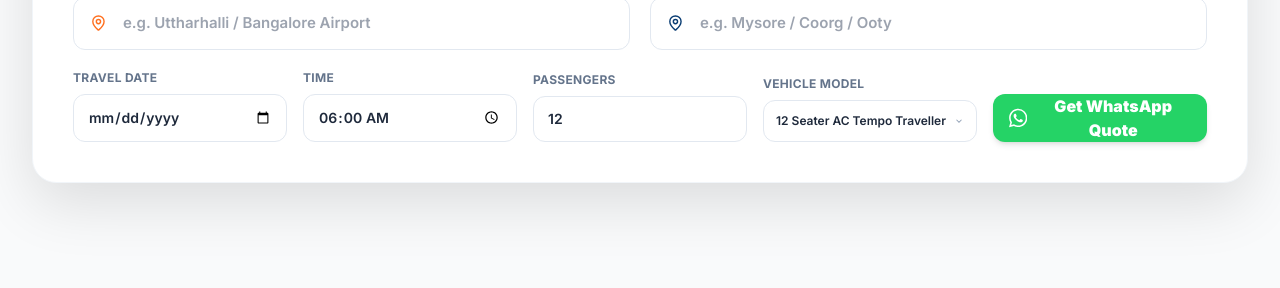
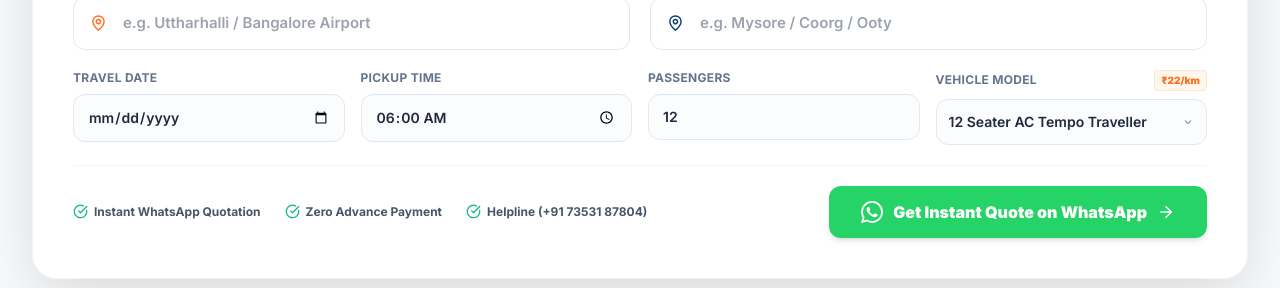
Before and after one commit to yeshwanth7259/triprides, a Next.js app in the folder frontend/: page / in a window 1280 px wide. Shown: the part 828-1116 px from the top of the page. Built offline with nearby package versions, Linux system fonts and the light colour scheme.

Commit message:
style: perfect alignment for search card with 4-column inputs and dedicated WhatsApp action bar

```diff
--- a/frontend/app/page.tsx
+++ b/frontend/app/page.tsx
@@ -232,36 +232,39 @@ _Please send me the formal quotation and confirm vehicle availability._`;
               {karnatakaLocations.map(loc => <option key={loc} value={loc} />)}
             </datalist>
 
-            <div className="grid grid-cols-2 md:grid-cols-5 gap-4 items-end">
+            <div className="grid grid-cols-2 md:grid-cols-4 gap-4 mb-5">
+              {/* 1. Travel Date */}
               <div className="relative">
                 <label className="block text-xs font-bold text-slate-500 mb-2 uppercase tracking-wide">Travel Date</label>
-                <div className="relative border rounded-xl border-slate-200 flex items-center focus-within:border-[#0A3D73] transition-colors">
+                <div className="relative border rounded-xl border-slate-200 flex items-center focus-within:border-[#0A3D73] bg-slate-50/50 hover:border-slate-300 transition-colors">
                   <input
                     type="date"
                     required
-                    className="w-full bg-transparent px-3.5 py-3 outline-none text-slate-800 font-semibold text-sm"
+                    className="w-full bg-transparent px-3.5 py-3 outline-none text-slate-800 font-semibold text-sm cursor-pointer"
                     value={form.date}
                     onChange={e => setForm({ ...form, date: e.target.value })}
                   />
                 </div>
               </div>
 
+              {/* 2. Pickup Time */}
               <div className="relative">
-                <label className="block text-xs font-bold text-slate-500 mb-2 uppercase tracking-wide">Time</label>
-                <div className="relative border rounded-xl border-slate-200 flex items-center focus-within:border-[#0A3D73] transition-colors">
+                <label className="block text-xs font-bold text-slate-500 mb-2 uppercase tracking-wide">Pickup Time</label>
+                <div className="relative border rounded-xl border-slate-200 flex items-center focus-within:border-[#0A3D73] bg-slate-50/50 hover:border-slate-300 transition-colors">
                   <input
                     type="time"
                     required
-                    className="w-full bg-transparent px-3.5 py-3 outline-none text-slate-800 font-semibold text-sm"
+                    className="w-full bg-transparent px-3.5 py-3 outline-none text-slate-800 font-semibold text-sm cursor-pointer"
                     value={form.time}
                     onChange={e => setForm({ ...form, time: e.target.value })}
                   />
                 </div>
               </div>
 
+              {/* 3. Passengers */}
               <div className="relative">
                 <label className="block text-xs font-bold text-slate-500 mb-2 uppercase tracking-wide">Passengers</label>
-                <div className="relative border rounded-xl border-slate-200 flex items-center focus-within:border-[#0A3D73] transition-colors">
+                <div className="relative border rounded-xl border-slate-200 flex items-center focus-within:border-[#0A3D73] bg-slate-50/50 hover:border-slate-300 transition-colors">
                   <input
                     type="number"
                     min="1"
@@ -274,11 +277,17 @@ _Please send me the formal quotation and confirm vehicle availability._`;
                 </div>
               </div>
 
-              <div className="relative col-span-2 md:col-span-1">
-                <label className="block text-xs font-bold text-slate-500 mb-2 uppercase tracking-wide">Vehicle Model</label>
-                <div className="relative border rounded-xl border-slate-200 flex items-center focus-within:border-[#0A3D73] transition-colors">
+              {/* 4. Vehicle Model */}
+              <div className="relative">
+                <div className="flex items-center justify-between mb-2">
+                  <label className="text-xs font-bold text-slate-500 uppercase tracking-wide">Vehicle Model</label>
+                  <span className="text-[10px] font-black text-[#FF7020] bg-orange-50 px-1.5 py-0.5 rounded border border-orange-200/50">
+                    {getEstimatedPrice().split('(')[0].trim()}
+                  </span>
+                </div>
+                <div className="relative border rounded-xl border-slate-200 flex items-center focus-within:border-[#0A3D73] bg-slate-50/50 hover:border-slate-300 transition-colors">
                   <select
-                    className="w-full bg-transparent px-3 py-3 outline-none text-slate-800 font-semibold text-xs appearance-none cursor-pointer"
+                    className="w-full bg-transparent px-3 py-3 outline-none text-slate-800 font-semibold text-xs sm:text-sm appearance-none cursor-pointer pr-8"
                     value={form.vehicleInfo}
                     onChange={e => setForm({ ...form, vehicleInfo: e.target.value })}
                   >
@@ -287,19 +296,38 @@ _Please send me the formal quotation and confirm vehicle availability._`;
                     ))}
                   </select>
                   <div className="absolute right-3 pointer-events-none text-slate-400">
-                    <svg width="10" height="10" viewBox="0 0 24 24" fill="none" stroke="currentColor" strokeWidth="2.5"><path d="M6 9l6 6 6-6" /></svg>
+                    <svg width="12" height="12" viewBox="0 0 24 24" fill="none" stroke="currentColor" strokeWidth="2.5"><path d="M6 9l6 6 6-6" /></svg>
                   </div>
                 </div>
+              </div>
+            </div>
+
+            {/* Row 3: Dedicated Action Bar with Beautifully Aligned WhatsApp Button & Trust Badges */}
+            <div className="pt-5 border-t border-slate-100 flex flex-col sm:flex-row items-center justify-between gap-4">
+              <div className="flex flex-wrap items-center justify-center sm:justify-start gap-3 sm:gap-6 text-xs font-bold text-slate-500">
+                <span className="flex items-center gap-1.5 text-slate-600">
+                  <CheckCircle size={15} className="text-emerald-500 shrink-0" />
+                  <span>Instant WhatsApp Quotation</span>
+                </span>
+                <span className="flex items-center gap-1.5 text-slate-600">
+                  <CheckCircle size={15} className="text-emerald-500 shrink-0" />
+                  <span>Zero Advance Payment</span>
+                </span>
+                <span className="flex items-center gap-1.5 text-slate-600 hidden md:flex">
+                  <CheckCircle size={15} className="text-emerald-500 shrink-0" />
+                  <span>Helpline ({CONTACT_PHONE})</span>
+                </span>
               </div>
 
               <button
                 type="submit"
-                className="bg-[#25D366] hover:bg-[#1EBE5D] text-white font-black py-3.5 px-4 rounded-xl transition-all shadow-md hover:shadow-lg active:scale-[0.98] flex items-center justify-center gap-2 col-span-2 md:col-span-1 h-[48px] cursor-pointer"
+                className="w-full sm:w-auto min-w-[280px] bg-[#25D366] hover:bg-[#1EBE5D] text-white font-black text-sm sm:text-base py-3.5 px-8 rounded-xl transition-all shadow-md hover:shadow-lg active:scale-[0.98] flex items-center justify-center gap-2.5 cursor-pointer shrink-0"
               >
-                <svg width="20" height="20" viewBox="0 0 24 24" fill="currentColor">
+                <svg width="22" height="22" viewBox="0 0 24 24" fill="currentColor">
                   <path d="M17.472 14.382c-.297-.149-1.758-.867-2.03-.967-.273-.099-.471-.148-.67.15-.197.297-.767.966-.94 1.164-.173.199-.347.223-.644.075-.297-.15-1.255-.463-2.39-1.475-.883-.788-1.48-1.761-1.653-2.059-.173-.297-.018-.458.13-.606.134-.133.298-.347.446-.52.149-.174.198-.298.298-.497.099-.198.05-.371-.025-.52-.075-.149-.669-1.612-.916-2.207-.242-.579-.487-.5-.669-.51a12.8 12.8 0 0 0-.57-.01c-.198 0-.52.074-.792.372-.272.297-1.04 1.016-1.04 2.479 0 1.462 1.065 2.875 1.213 3.074.149.198 2.096 3.2 5.077 4.487.709.306 1.262.489 1.694.625.712.227 1.36.195 1.871.118.571-.085 1.758-.719 2.006-1.413.248-.694.248-1.289.173-1.413-.074-.124-.272-.198-.57-.347m-5.421 7.403h-.004a9.87 9.87 0 0 1-5.031-1.378l-.361-.214-3.741.982.998-3.648-.235-.374a9.86 9.86 0 0 1-1.51-5.26c.001-5.45 4.436-9.884 9.888-9.884 2.64 0 5.122 1.03 6.988 2.898a9.825 9.825 0 0 1 2.893 6.994c-.003 5.45-4.437 9.884-9.885 9.884m8.413-18.297A11.815 11.815 0 0 0 12.05 0C5.495 0 .16 5.335.157 11.892c0 2.096.547 4.142 1.588 5.945L.057 24l6.305-1.654a11.882 11.882 0 0 0 5.683 1.448h.005c6.554 0 11.89-5.335 11.893-11.893a11.821 11.821 0 0 0-3.48-8.413z"/>
                 </svg>
-                <span>Get WhatsApp Quote</span>
+                <span>Get Instant Quote on WhatsApp</span>
+                <ArrowRight size={18} />
               </button>
             </div>
           </form>
```
